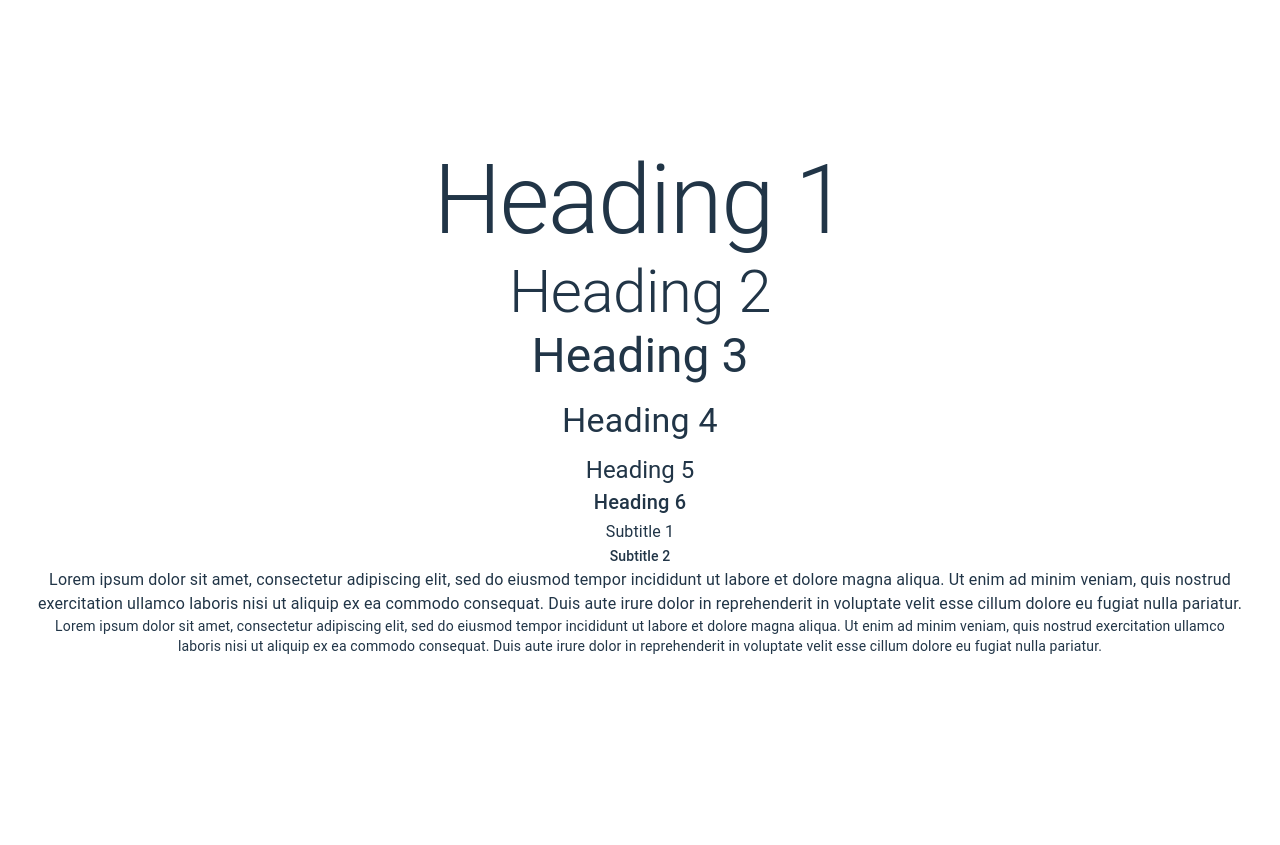
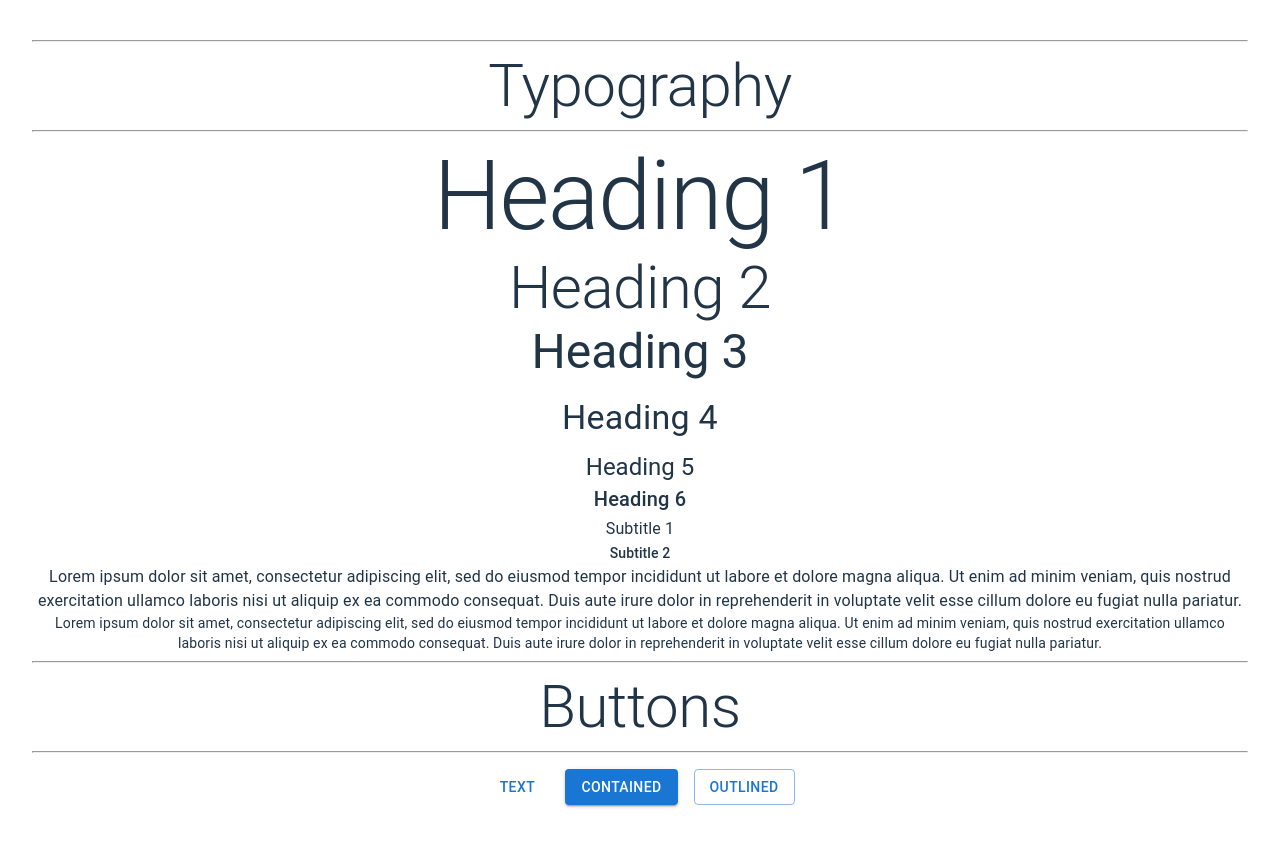
Before and after one commit to CoderLovely08/tutorials-by-me, a React (Vite) app in the folder Material UI/Demo/: page / in a window 1280 px wide. Before the commit the page ends 800 px from the top, so only its background shows below. Built offline with nearby package versions, Linux system fonts and the light colour scheme.

Commit message:
Added docs for basics of buttons

```diff
--- a/Material UI/Demo/src/App.jsx
+++ b/Material UI/Demo/src/App.jsx
@@ -1,10 +1,22 @@
+import { Typography } from "@mui/material";
 import "./App.css";
+import { MuiButton } from "./components/Buttons/MuiButton";
 import { MuiTypography } from "./components/Typography/MuiTypography";
 
 function App() {
   return (
     <>
+      {/* Typography */}
+      <hr></hr>
+      <Typography variant="h2">Typography</Typography>
+      <hr></hr>
       <MuiTypography />
+
+      {/* Buttons */}
+      <hr></hr>
+      <Typography variant="h2">Buttons</Typography>
+      <hr></hr>
+      <MuiButton />
     </>
   );
 }
--- /dev/null
+++ b/Material UI/Demo/src/components/Buttons/MuiButton.jsx
@@ -0,0 +1,16 @@
+import { Button } from "@mui/material";
+export const MuiButton = () => {
+  return (
+    <>
+      <Button sx={{ m: 1 }} variant="text">
+        Text
+      </Button>
+      <Button sx={{ m: 1 }} variant="contained">
+        Contained
+      </Button>
+      <Button sx={{ m: 1 }} variant="outlined">
+        Outlined
+      </Button>
+    </>
+  );
+};
```
Also changed, not shown: 1 other file (tests, documents, lock files or other folders).
